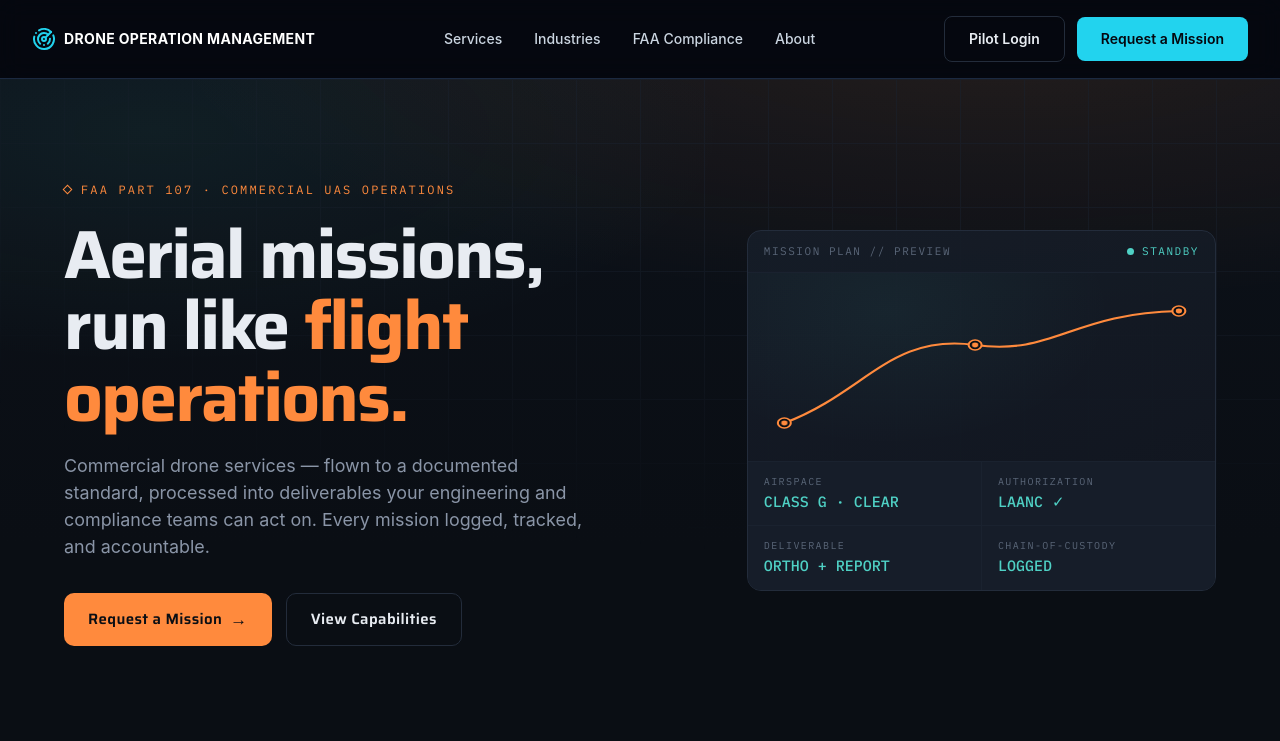
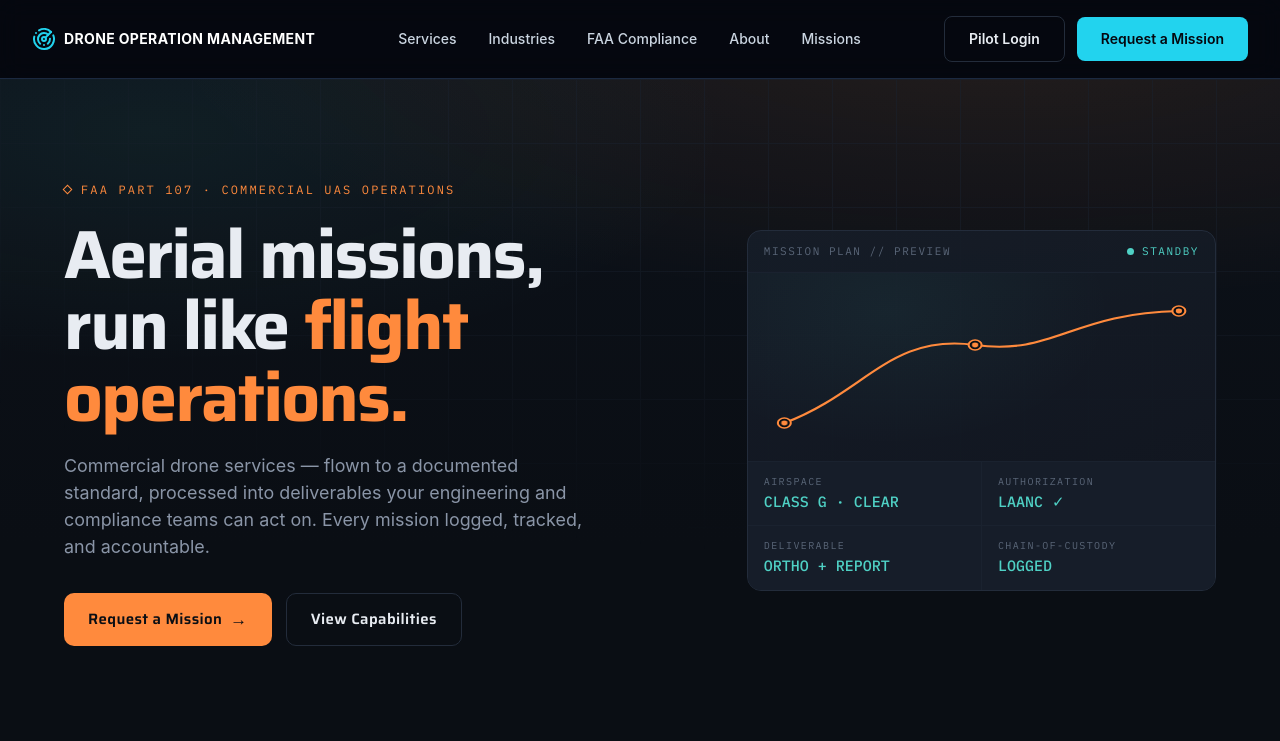
Before and after one commit to AIGents-help/dom, a Next.js app: page / in a window 1280 px wide. Shown: the top 741 px of the page. Built offline with nearby package versions, Linux system fonts and the light colour scheme.

Commit message:
Update Navbar.tsx

```diff
--- a/components/Navbar.tsx
+++ b/components/Navbar.tsx
@@ -9,6 +9,7 @@ const links = [
   { href: "/industries", label: "Industries" },
   { href: "/faa-compliance", label: "FAA Compliance" },
   { href: "/about", label: "About" },
+  { href: "/admin/missions", label: "Missions" },
 ];
 
 export default function Navbar() {
```
